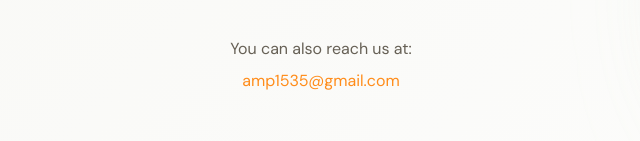
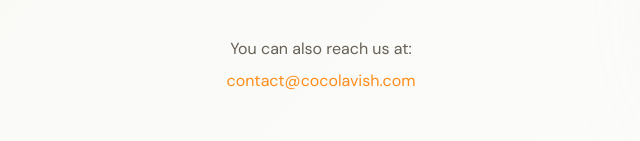
Before and after one commit to lewybagz/coco-lavish, a React (Vite) app: page / in a window 1280 px wide. Shown: the part 3798-3939 px from the top of the page, without its empty margins (319-959 px from the left). Built offline with nearby package versions, Linux system fonts and the light colour scheme.

Commit message:
Update sitemap and robots.txt

```diff
--- a/index.html
+++ b/index.html
@@ -10,6 +10,10 @@
       rel="stylesheet"
     />
     <meta name="viewport" content="width=device-width, initial-scale=1.0" />
+    <meta
+      name="description"
+      content="CocoLavish - Premium Hair and Skin Care Products"
+    />
     <title>CocoLavish</title>
   </head>
   <body>
--- a/src/sections/Contact.jsx
+++ b/src/sections/Contact.jsx
@@ -66,10 +66,10 @@
             You can also reach us at:
           </p>
           <a
-            href="mailto:amp1535@gmail.com"
+            href="mailto:contact@cocolavish.com"
             className="font-sans text-base text-coco-400 hover:text-coco-500 transition-colors" // Using direct text-base instead of text-body
           >
-            amp1535@gmail.com
+            contact@cocolavish.com
           </a>
         </motion.div>
       </div>
--- a/vite.config.js
+++ b/vite.config.js
@@ -3,6 +3,5 @@
 
 // https://vite.dev/config/
 export default defineConfig({
-  base: "/coco-lavish/",
   plugins: [react()],
 });
```
Also changed, not shown: public/robots.txt (added), 2 other files (tests, documents, lock files or other folders).
